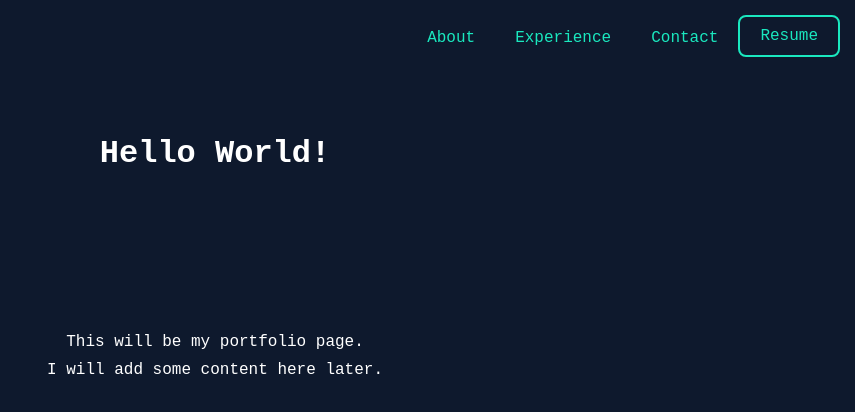
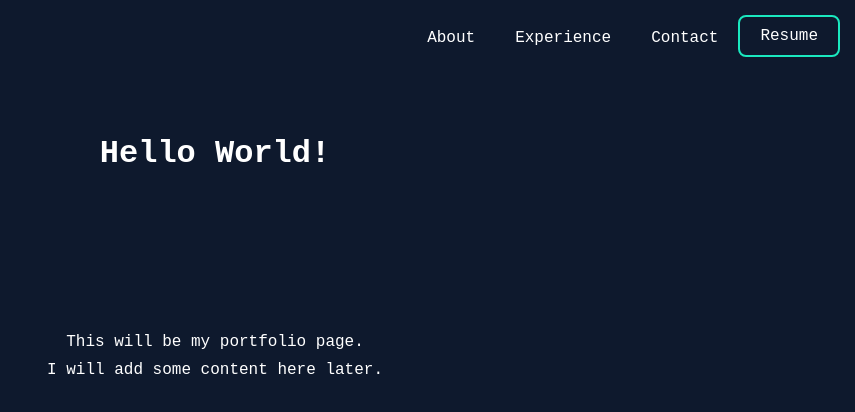
Before and after one commit to RonenTsirlin/PortfolioSite, a plain HTML site: page index.html in a window 1280 px wide. Shown: the whole page, without its empty margins (425-1280 px from the left). Drawn offline with Linux system fonts and the light colour scheme.

Commit message:
Changed minor visuals effects.

```diff
--- a/styles.css
+++ b/styles.css
@@ -27,11 +27,11 @@ body {
   display: block;
   padding: 14px 20px;
   text-decoration: none;
-  color: #1ae8bf;
+  color: #fff;
 }
 
 .top-nav a:hover {
-  background-color: rgba(0, 0, 0, 0.4); /* Adds a hover effect */
+  color: #1ae8bf;
   border-radius: 10px; /* Rounded border */
 }
 
```
